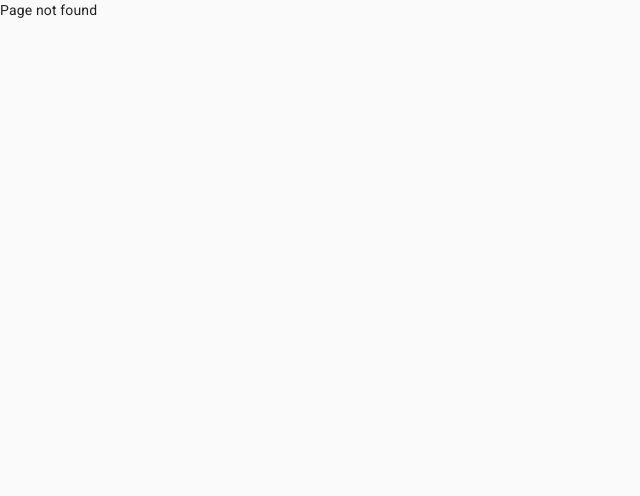
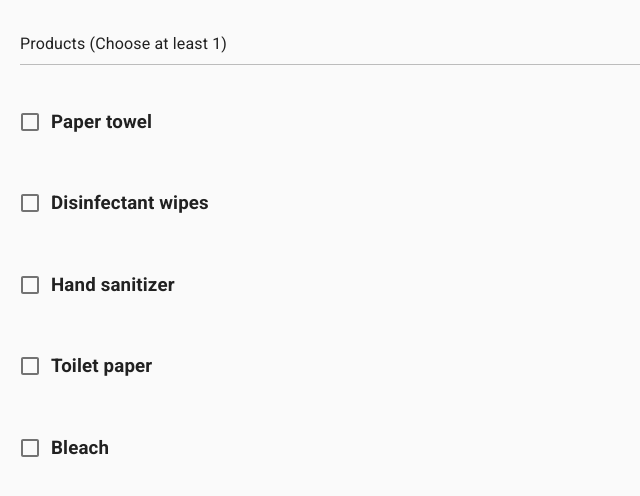
Before and after one commit to EngrEric/shelfless2, a React (Create React App) app: page /reportafind in a window 1280 px wide. Before the commit this address had no page. Shown: the top 496 px of the page, without its empty margins (0-640 px from the left). Built offline with nearby package versions, Linux system fonts and the light colour scheme.

Commit message:
Report a Find page
Submitted for review

```diff
--- a/src/Routes.js
+++ b/src/Routes.js
@@ -5,6 +5,7 @@ import Home from "./components/app/Home";
 import NotFound from "./NotFound";
 import RecentFinds from "./components/recentFinds/RecentFinds";
 import ProductDetails from "./components/ListProducts/ProductDetails";
+import ReportAFind from "./components/ReportAFind/ReportAFind";
 
 const Routes = () => {
   return (
@@ -14,6 +15,7 @@ const Routes = () => {
           <Route component={RecentFinds} path="/recent" />
           <Route component={Home} exact path="/" />
           <Route component={ProductDetails} path="/details/:id" />
+          <Route component={ReportAFind} path="/reportafind" />
           <Route component={NotFound} />
         </Switch>
       </Layout>
--- /dev/null
+++ b/src/components/ReportAFind/FindData.js
@@ -0,0 +1,9 @@
+export const Items = [
+  { title: "Paper towel" },
+  {
+    title: "Disinfectant wipes",
+  },
+  { title: "Hand sanitizer"},
+  { title: "Toilet paper"},
+  { title: "Bleach"},
+];
--- a/src/components/reportAFind/reportAFind.js
+++ b/src/components/reportAFind/reportAFind.js
@@ -0,0 +1,91 @@
+import React from "react";
+import {
+  Typography,
+  List,
+  ListItem,
+  Checkbox,
+  FormGroup,
+  FormControl,
+  FormControlLabel,
+  Grid,
+} from "@material-ui/core";
+import { makeStyles } from "@material-ui/core/styles";
+import { Items } from "./FindData";
+
+const useStyles = makeStyles((theme) => ({
+  root: {
+    flexGrow: 1,
+    maxWidth: 900,
+  },
+  list: {
+    backgroundColor: theme.palette.background.default,
+  },
+  title: {
+    margin: theme.spacing(4, 0, 2),
+    variant: "h1"
+  },
+  hr:{
+    border: "none",
+    background: "rgba(128,128,128, 0.5)",
+    height: "1px"
+  },
+  title1: {
+    margin: theme.spacing(8, 0, 2, 0),
+    textAlign: "justify",
+  },
+  main: {
+    margin: "10px 20px",
+  },
+  listItem: {
+    padding: theme.spacing(0, 2, 2, 0),
+  },
+
+  listText: {
+    letterSpacing: 10,
+    padding: theme.spacing(0, 0, 0, 1),
+    "& :hover": {
+      backgroundColor: "#ecf9f1",
+      padding: theme.spacing(0.5),
+      cursor: "pointer",
+    },
+  },
+}));
+
+const ReportAFind = () => {
+  const classes = useStyles();
+
+  return (
+    <div className={classes.main}>
+      <div>
+      </div>
+      <Grid item xs={12} md={6}>
+        <Typography className={classes.title}>
+            Products (Choose at least 1)
+            <br/><hr className={classes.hr}/>
+        </Typography>
+        <div className={classes.list}>
+          <List dense={false}>
+            {Items.map(({title }, index) => {
+              return (
+                <ListItem key={index} className={classes.listItem}>
+                    <FormControl component="fieldset">
+                        <FormGroup aria-label="position" row>
+                            <FormControlLabel
+                            value="end"
+                            control={<Checkbox color="primary" />}
+                            label={<h3>{title} </h3>}
+                            labelPlacement="end"
+                            />
+                        </FormGroup>
+                        </FormControl>
+                </ListItem>
+              );
+            })}
+          </List>
+        </div>
+      </Grid>
+    </div>
+  );
+};
+
+export default ReportAFind
```
